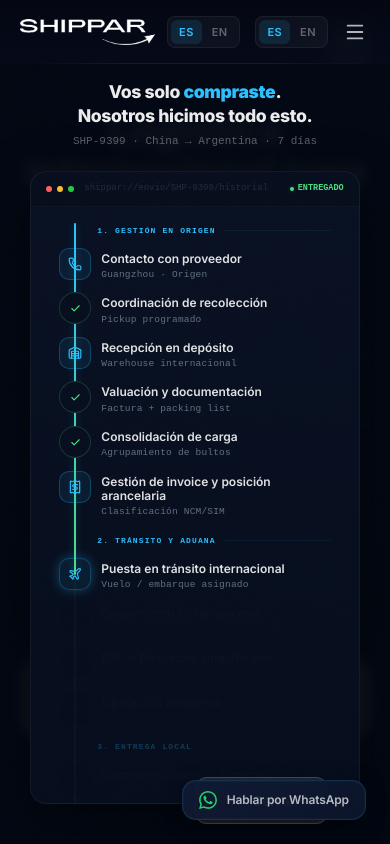
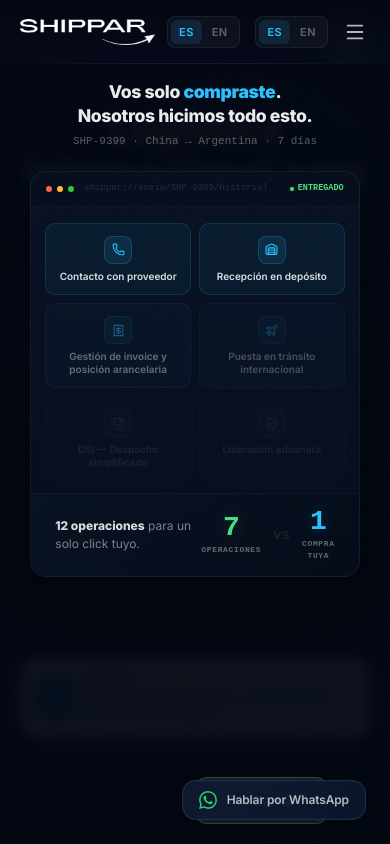
Before and after one commit to ivaneyroa-cloud/paginaweb.academy, a Next.js app: page / in a window 390 px wide. Both pictures are taken after a click on the element 195 px from the left and 697 px from the top of the page. Shown: the top 844 px of the page. Built offline with nearby package versions, Linux system fonts and the light colour scheme.

Commit message:
fix: pipeline overlay mobile — compact 2x3 grid instead of 12-step vertical timeline, bottom close button

```diff
--- a/src/components/landing/HeroSection.tsx
+++ b/src/components/landing/HeroSection.tsx
@@ -562,8 +562,57 @@ export default function HeroSection() {
                                 </div>
                             </div>
 
-                            {/* Timeline */}
-                            <div style={{ padding: "16px 28px 12px" }}>
+                            {/* ── MOBILE: Compact 2x3 grid of milestones ── */}
+                            <div className="md:hidden" style={{ padding: "16px 14px 12px" }}>
+                                <div style={{
+                                    display: "grid",
+                                    gridTemplateColumns: "1fr 1fr",
+                                    gap: "8px",
+                                }}>
+                                    {PIPELINE_STEPS.filter(s => s.milestone).slice(0, 6).map((step, i) => {
+                                        const StepIcon = step.icon;
+                                        const isActive = activeSteps.length > i * 2;
+                                        return (
+                                            <motion.div
+                                                key={i}
+                                                initial={{ opacity: 0, scale: 0.9 }}
+                                                animate={{ opacity: isActive ? 1 : 0.3, scale: 1 }}
+                                                transition={{ delay: 0.3 + i * 0.15, duration: 0.25 }}
+                                                style={{
+                                                    padding: "12px 10px",
+                                                    borderRadius: 10,
+                                                    background: isActive ? "rgba(43,192,255,0.06)" : "rgba(255,255,255,0.02)",
+                                                    border: `1px solid ${isActive ? "rgba(43,192,255,0.15)" : "rgba(255,255,255,0.04)"}`,
+                                                    display: "flex",
+                                                    flexDirection: "column" as const,
+                                                    alignItems: "center",
+                                                    gap: 6,
+                                                    textAlign: "center" as const,
+                                                    transition: "all 0.25s",
+                                                }}
+                                            >
+                                                <div style={{
+                                                    width: 28, height: 28, borderRadius: 8,
+                                                    background: isActive ? "rgba(43,192,255,0.1)" : "rgba(255,255,255,0.03)",
+                                                    border: `1px solid ${isActive ? "rgba(43,192,255,0.2)" : "rgba(255,255,255,0.05)"}`,
+                                                    display: "flex", alignItems: "center", justifyContent: "center",
+                                                }}>
+                                                    <StepIcon size={13} style={{ color: isActive ? "#2BC0FF" : "rgba(255,255,255,0.2)" }} />
+                                                </div>
+                                                <div style={{
+                                                    fontSize: 10, fontWeight: 600, lineHeight: 1.25,
+                                                    color: isActive ? "rgba(255,255,255,0.85)" : "rgba(255,255,255,0.25)",
+                                                }}>
+                                                    {step.name}
+                                                </div>
+                                            </motion.div>
+                                        );
+                                    })}
+                                </div>
+                            </div>
+
+                            {/* ── DESKTOP: Full animated timeline ── */}
+                            <div className="hidden md:block" style={{ padding: "16px 28px 12px" }}>
                                 <div ref={timelineRef} style={{ position: "relative", padding: "2px 0" }}>
                                     {/* Background track */}
                                     <div style={{ position: "absolute", left: 15, top: 0, bottom: 0, width: 2, background: "rgba(255,255,255,0.025)", borderRadius: 1 }} />
```
